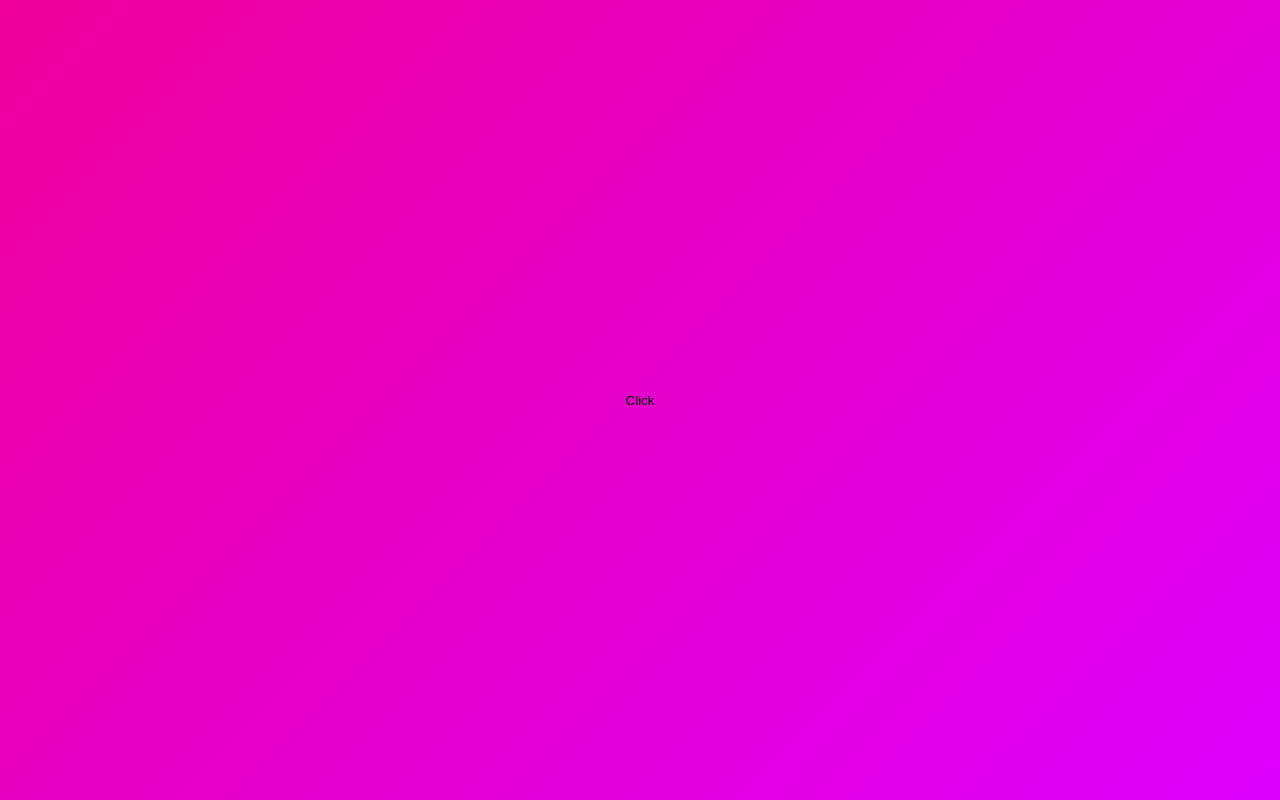
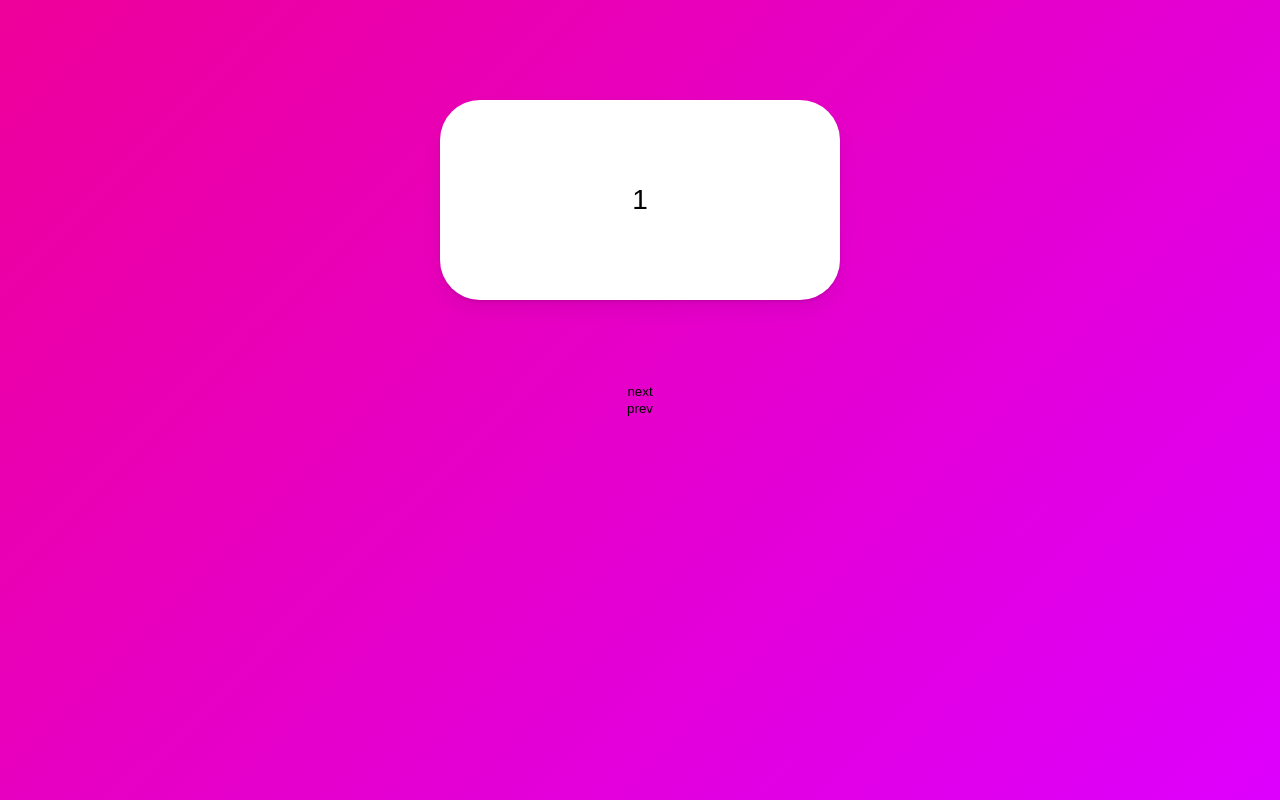
Before and after one commit to Eugenius1st/Animations, a React (Create React App) app: page / in a window 1280 px wide. Built offline with nearby package versions, Linux system fonts and the light colour scheme.

Commit message:
[#16]: Slider part One

```diff
--- a/src/App.tsx
+++ b/src/App.tsx
@@ -10,6 +10,7 @@
     justify-content: center;
     align-items: center;
     background: linear-gradient(135deg, rgb(238, 0, 153), rgb(221, 0, 253));
+    flex-direction: column;
 `;
 
 const Box = styled(motion.div)`
@@ -18,6 +19,10 @@
     background-color: rgba(255, 255, 255, 1);
     border-radius: 40px;
     position: absolute;
+    display: flex;
+    justify-content: center;
+    align-items: center;
+    font-size: 28px;
     top: 100px;
     box-shadow: 0 2px 3px rgba(0, 0, 0, 0.1), 0 10px 20px rgba(0, 0, 0, 0.06);
 `;
@@ -39,14 +44,30 @@
     },
 };
 
+const box = {
+    invisible: { x: 500, opacity: 0, scale: 0 },
+    visible: { x: 0, opacity: 1, scale: 1, transition: { duration: 1 } },
+    exit: { x: -500, opacity: 0, scale: 0, rotateX: 180, transition: { duration: 1 } },
+};
+
 export default function App() {
-    const [showing, setShowing] = useState(false);
-    const toggleShowing = () => setShowing((prev) => !prev);
+    const [visible, setVisible] = useState(1);
+    const nextPlease = () => setVisible((prev) => (prev === 10 ? 10 : prev + 1));
+    const prevPlease = () => setVisible((prev) => (prev === 1 ? 1 : prev - 1));
     return (
         <Wrapper>
-            <button onClick={toggleShowing}>Click</button>
-            <AnimatePresence>{showing ? <Box variants={boxVariants} initial="initial" animate="visible" exit="leaving" /> : null}</AnimatePresence>
-            {/* AnimatePresence 는 Box가 사라지는 것을 animate 한다 */}
+            <AnimatePresence>
+                {[1, 2, 3, 4, 5, 6, 7, 8, 9, 10].map((i) =>
+                    i === visible ? (
+                        <Box variants={box} initial="invisible" animate="visible" exit="exit" key={i}>
+                            {i}
+                        </Box>
+                    ) : null
+                )}
+            </AnimatePresence>
+            {/* visible index에 따라 하나만 보인다 */}
+            <button onClick={nextPlease}>next</button>
+            <button onClick={prevPlease}>prev</button>
         </Wrapper>
     );
 }
```
